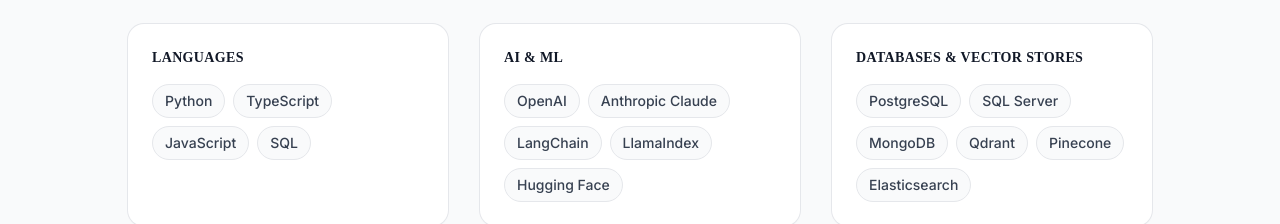
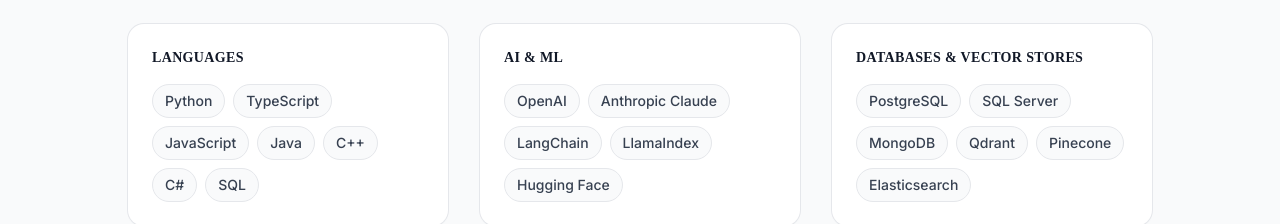
Before and after one commit to ZakriaRehman/makenzie-website, a Next.js app: page / in a window 1280 px wide. Shown: the part 3620-3844 px from the top of the page. Built offline with nearby package versions, Linux system fonts and the light colour scheme.

Commit message:
Added languages

```diff
--- a/src/components/TechStack.tsx
+++ b/src/components/TechStack.tsx
@@ -1,7 +1,7 @@
 const techCategories = [
   {
     category: 'Languages',
-    technologies: ['Python', 'TypeScript', 'JavaScript', 'SQL'],
+    technologies: ['Python', 'TypeScript', 'JavaScript', 'Java', 'C++', 'C#', 'SQL'],
   },
   {
     category: 'AI & ML',
```
